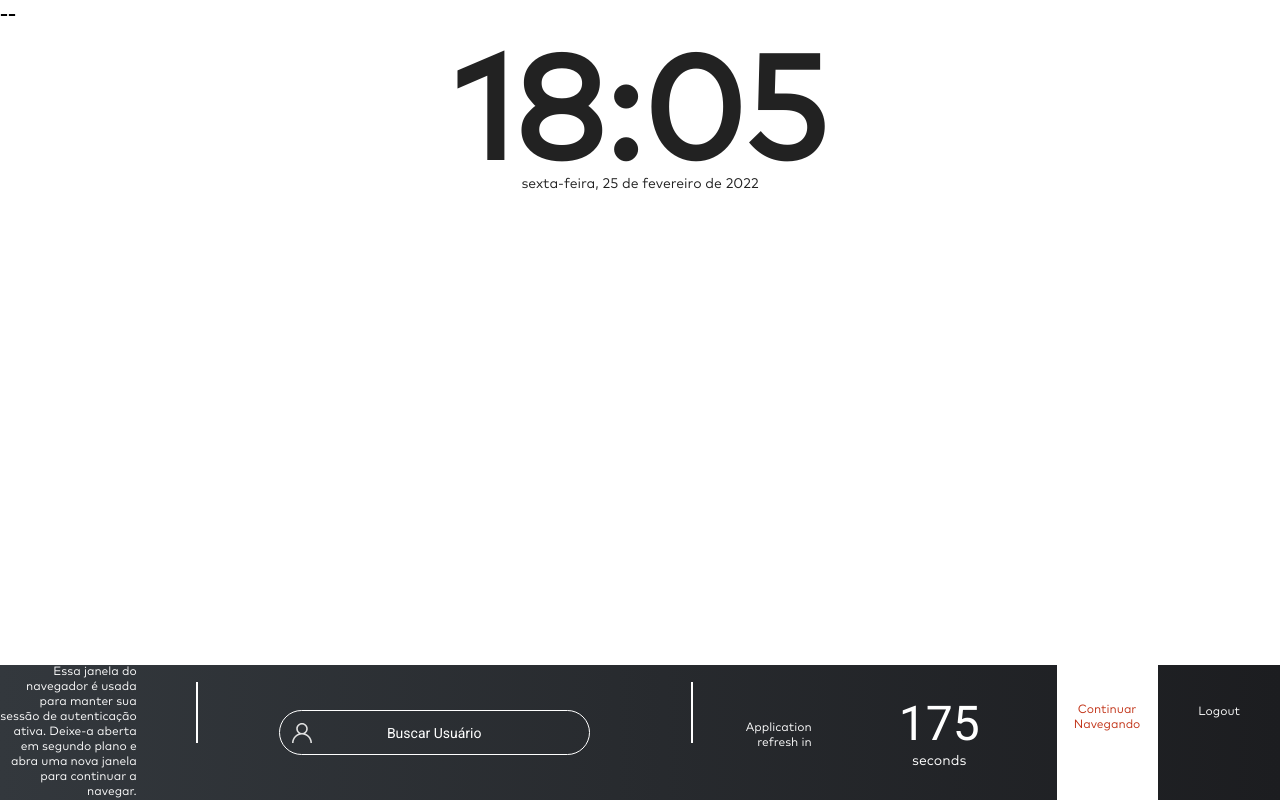
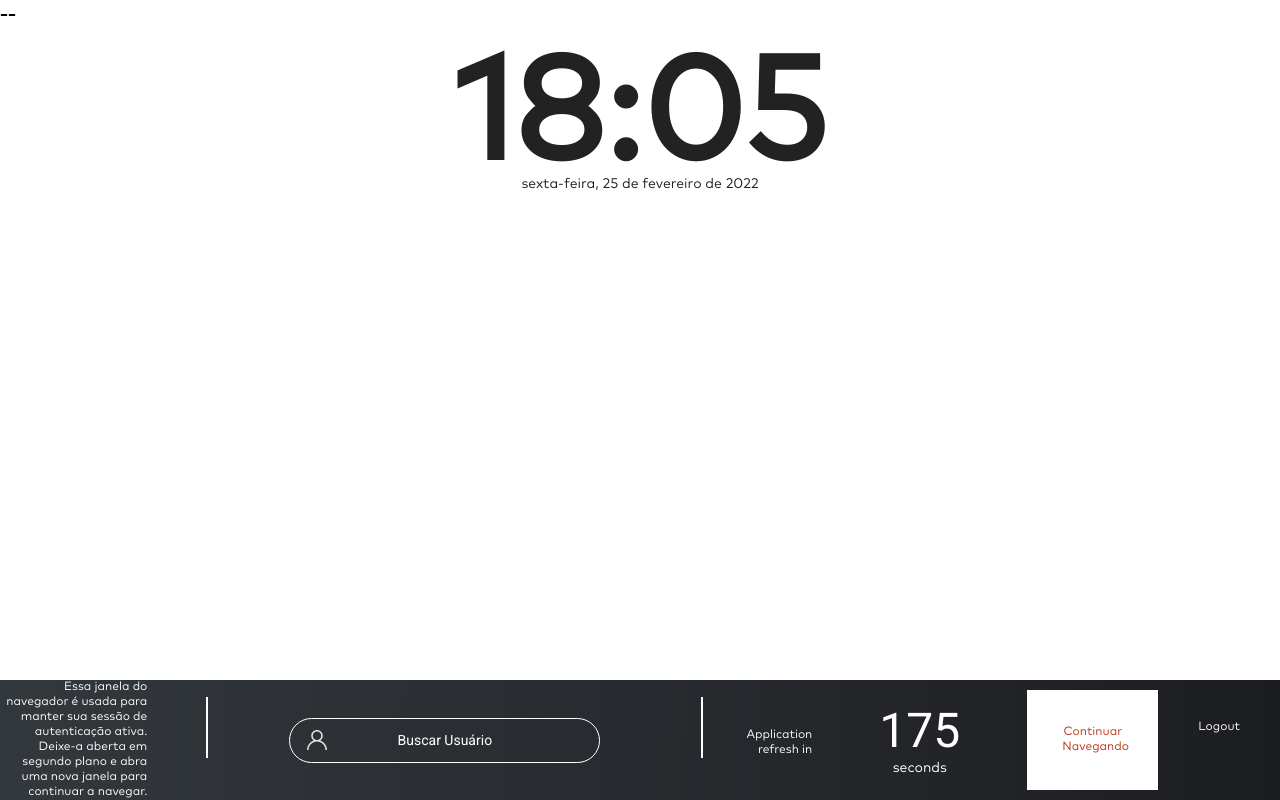
Before and after one commit to ruliandosreis/pb-compass-squad-red, a React (Create React App) app: page / in a window 1280 px wide. Built offline with nearby package versions, Linux system fonts and the light colour scheme; no server answers.

Commit message:
feat: timer reset button

```diff
--- a/src/components/Footer/Footer.jsx
+++ b/src/components/Footer/Footer.jsx
@@ -1,6 +1,6 @@
 import React from 'react';
 import UserSvg from '../../assets/icons/VectorUser.svg'
-import { FooterContainer, FooterText, StaticText, Line, FooterSearchContainer, FooterSearch, FooterSearchIcon, FooterResetContainer, ResetWarning, FooterResetTimerButton, FooterResetTimerAnchor, FooterLogoutButton, FooterLogoutAnchor } from './Footer.style'
+import { FooterContainer, FooterText, StaticText, Line, FooterSearchContainer, FooterSearch, FooterSearchIcon, FooterResetContainer, ResetWarning, FooterLogoutButton, FooterLogoutAnchor } from './Footer.style'
 
 import Timer from '../Timer/Timer'
 
@@ -21,13 +21,8 @@ export const Footer = () => {
                 <Line></Line>
                 <FooterResetContainer>
                     <ResetWarning>Application refresh in</ResetWarning>
-                </FooterResetContainer>
-                <FooterResetContainer>
                         <Timer/>
                 </FooterResetContainer>
-                <FooterResetTimerButton>
-                    <FooterResetTimerAnchor a href="">Continuar Navegando</FooterResetTimerAnchor>
-                </FooterResetTimerButton>
                 <FooterLogoutButton>
                     <FooterLogoutAnchor a href="http://localhost:3000/login">Logout</FooterLogoutAnchor>
                 </FooterLogoutButton>
--- a/src/components/Footer/Footer.style.js
+++ b/src/components/Footer/Footer.style.js
@@ -67,14 +67,13 @@ export const FooterSearch = styled.input`
 `
 export const FooterSearchIcon = styled.img`
   position: relative;
-  right: 78%;
+  right: 77%;
   width:20px;
   height: 20px;
 `
 export const FooterResetContainer = styled.div`
   display:flex;
   align-items: center;
-  padding:10px;
 `
 
 export const ResetWarning  = styled.p`
@@ -88,30 +87,6 @@ export const ResetWarning  = styled.p`
 
 `
 
-export const FooterResetTimerButton = styled.div`
-  background-color: #FFFFFF;
-  width: 131px;
-  height: auto;
-  display:flex;
-  align-items: center;
-  margin:0;
-  padding:0;
-`
-export const FooterResetTimerAnchor = styled.a`
-  text-decoration: none;
-  padding-top:38px;
-  padding-left: 17px;
-  padding-right: 18px;
-  font-family: 'Mark Pro';
-  font-style: normal;
-  font-weight: normal;
-  font-size: 12px;
-  line-height: 15,21px;
-  text-align: center;
-  height: 100%;
-  width: 100%;
-  color:#C13216;
-`
 export const FooterLogoutButton = styled.div`
   background-color: #linear-gradient(90.16deg, #33383D 0%, #1C1D20 100%);;
   width: 128px;
--- a/src/components/Timer/Timer.js
+++ b/src/components/Timer/Timer.js
@@ -1,8 +1,10 @@
 import React, { useRef, useEffect, useState } from "react";
-import {TimerContainer,TimerNumber} from './Timer.style'
+import {ResetContainer,TimerContainer,TimerNumber,FooterResetTimerDiv,FooterResetTimerButton} from './Timer.style'
 
 export default function Timer() {
-  const [num, setNum] = useState(180);
+  let number = 180;
+
+  const [num, setNum] = useState(number);
 
   let intervalRef = useRef();
 
@@ -20,9 +22,15 @@ export default function Timer() {
 
 
   return (
+    <ResetContainer>
     <TimerContainer>
         <TimerNumber>{num}</TimerNumber>
         <p>seconds</p>
     </TimerContainer>
+      <FooterResetTimerDiv>
+          <FooterResetTimerButton onClick ={()=>setNum(180)}>Continuar Navegando
+      </FooterResetTimerButton>
+    </FooterResetTimerDiv>
+    </ResetContainer>
   );
 }
--- a/src/components/Timer/Timer.style.js
+++ b/src/components/Timer/Timer.style.js
@@ -1,4 +1,13 @@
 import styled from 'styled-components';
+
+export const ResetContainer = styled.div`
+    display: flex;
+    align-items: center;
+    justify-content: center;
+    flex-direction: row;
+    margin:0;
+    padding:0;
+`
 
 export const TimerContainer = styled.div`
     display: flex;
@@ -21,3 +30,27 @@ line-height: 56px;
 text-align: center;
 color: #FFFFFF;
 `
+
+export const FooterResetTimerDiv = styled.div`
+  background-color: #FFFFFF;
+  width: 131px;
+  height: auto;
+  display:flex;
+  align-items: center;
+  margin:0;
+  padding:0;
+`
+export const FooterResetTimerButton = styled.a`
+  text-decoration: none;
+  cursor: pointer;
+  font-family: 'Mark Pro';
+  font-style: normal;
+  font-weight: normal;
+  font-size: 12px;
+  line-height: 15,21px;
+  text-align: center;
+  height: 100%;
+  width: 100%;
+  color:#C13216;
+  padding:35px;
+  `
```
Also changed, not shown: src/components/Footer_Components/ButtonLogout.jsx (deleted, +0 -7 lines), src/components/Footer_Components/ButtonResetTimer.jsx (deleted, +0 -7 lines), src/components/Footer_Components/FooterSearch.jsx (deleted, +0 -7 lines), src/components/Footer_Components/StaticText.jsx (deleted, +0 -10 lines), src/components/Footer_Components/TimerReset.jsx (deleted, +0 -8 lines).
